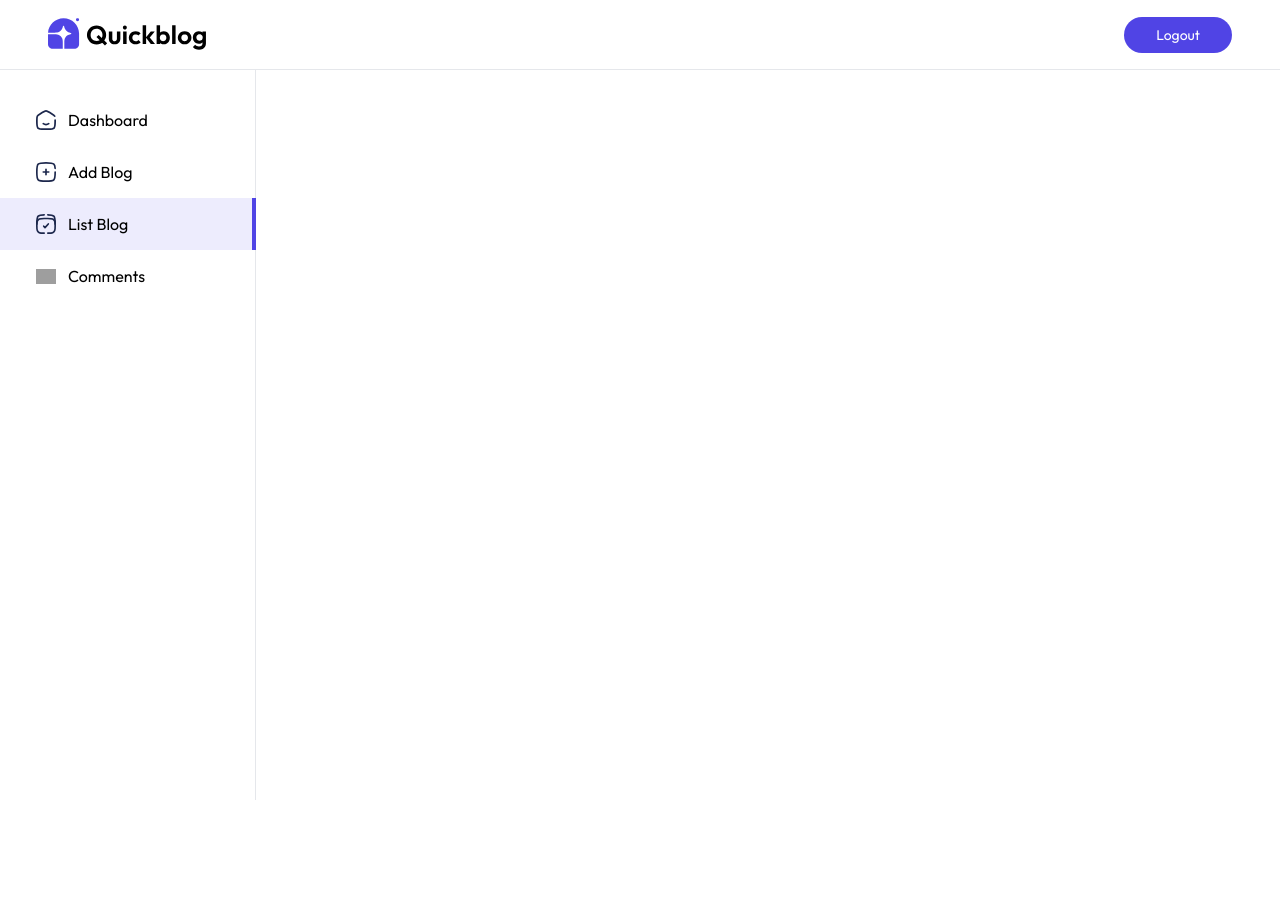
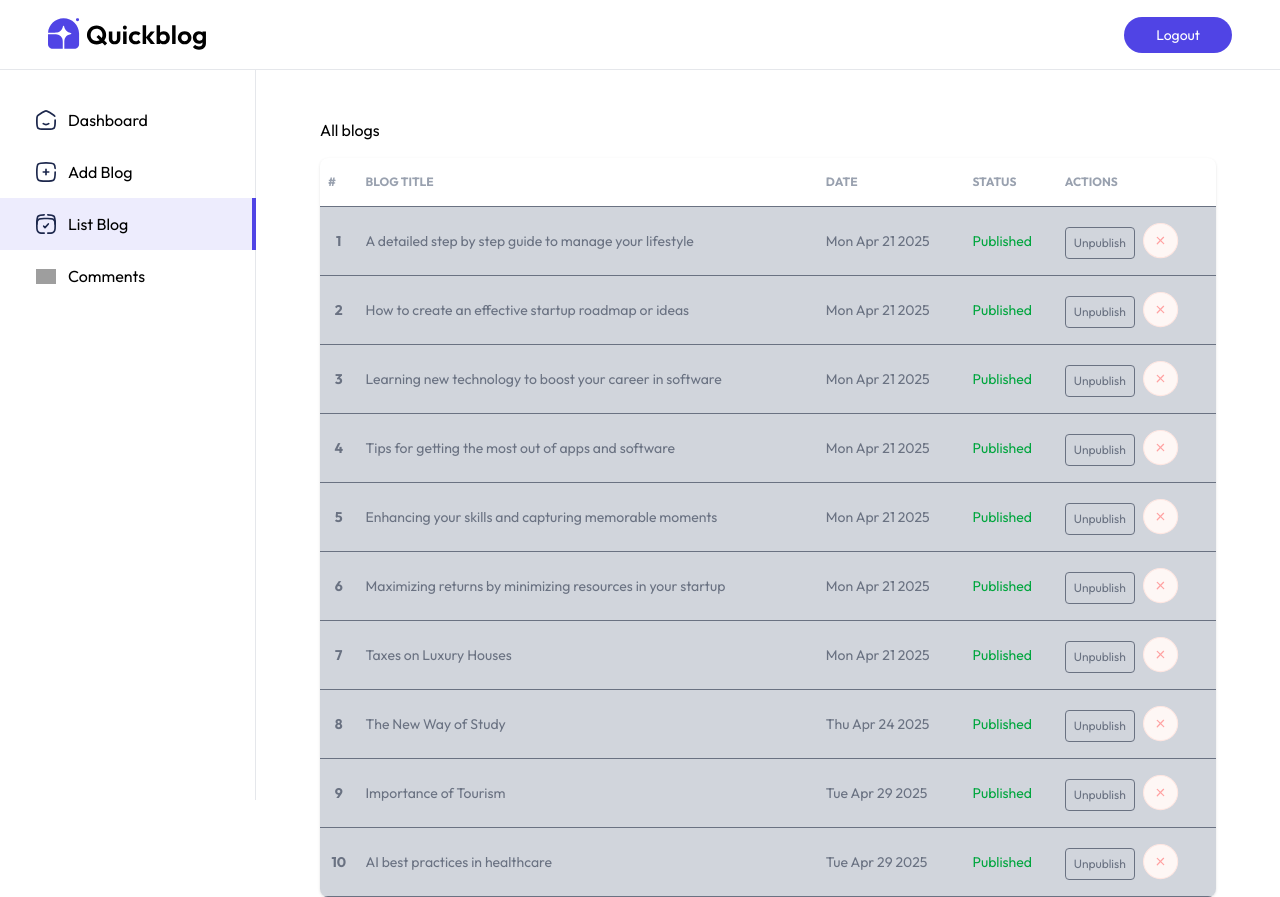
Before and after one commit to asadullahjamil0/QUICKBLOG, a React (Vite) app in the folder client/: page /admin/listBlog in a window 1280 px wide. Before the commit the page ends 800 px from the top, so only its background shows below. Built offline with nearby package versions, Linux system fonts and the light colour scheme; grey boxes are pictures that could not be loaded.

Commit message:
Added listBlog and comments options in Dashboard.

```diff
--- a/client/src/components/admin/BlogTableItem.jsx
+++ b/client/src/components/admin/BlogTableItem.jsx
@@ -3,7 +3,7 @@ import { assets } from '../../assets/assets';
 
 const BlogTableItem = ({ blog, fetchBlogs, index }) => {
 
-    const [title, createdAt] = blog;
+    const { title, createdAt } = blog;
     const BlogDate = new Date(createdAt)
     return (
         <tr className='border-y bg-gray-300 '>
--- a/client/src/pages/admin/Comments.jsx
+++ b/client/src/pages/admin/Comments.jsx
@@ -1,10 +1,31 @@
-import React from 'react'
+import React, { useState, useEffect } from 'react'
+import { comments_data } from '../../assets/assets'
 
 const Comments = () => {
+
+  const [comments, setComments] = useState([])
+  const [filter, setFilter] = useState('all')
+
+  const fetchComments = async () => {
+    // fetch comments from backend
+    setComments(comments_data)
+  }
+
+  useEffect(() => {
+    fetchComments();
+  }, [])
+
   return (
-    <div>
+    <div className=' flex-1 pt-5 px-5 sm:pt-12 sm:pl-16 bg-value-50/50'>
+      <div className='flex justify-between items-center max-w-3xl'>
+        <h1>Comments</h1>
+        <div className='flex gap-4'>
+          <button className={`shadow-custom-sm border rounded-full px-4 py-1 cursor-pointer text-sm ${filter === 'Approved' ? 'text-primary' : 'text-gray-700'}`}>Approved</button>
+        </div>
 
-    </div>
+      </div>
+
+    </div >
   )
 }
 
--- a/client/src/pages/admin/Dashboard.jsx
+++ b/client/src/pages/admin/Dashboard.jsx
@@ -1,5 +1,7 @@
 import React, { useEffect, useState } from 'react'
 import { assets, dashboard_data } from '../../assets/assets'
+import { DragControls } from 'motion/react'
+import BlogTableItem from '../../components/admin/BlogTableItem'
 
 const Dashboard = () => {
 
@@ -67,7 +69,9 @@ const Dashboard = () => {
             </thead>
 
             <tbody>
-
+              {dashboardData.recentBlogs.map((blog, index) => {
+                return <BlogTableItem key={blog._id} blog={blog} fetchBlogs={fetchDashboardData} index={index + 1} />
+              })}
             </tbody>
           </table>
         </div>
--- a/client/src/pages/admin/ListBlog.jsx
+++ b/client/src/pages/admin/ListBlog.jsx
@@ -1,8 +1,41 @@
-import React from 'react'
+import React, { useEffect } from 'react'
+import { blog_data } from '../../assets/assets'
+import BlogTableItem from '../../components/admin/BlogTableItem'
 
 const ListBlog = () => {
+
+  const [blogs, setBlogs] = React.useState([])
+  const fetchBlogs = async () => {
+    setBlogs(blog_data)
+  }
+
+  useEffect(() => {
+    fetchBlogs();
+  }, [])
+
+
   return (
-    <div>
+    <div className='flex-1 pt-5 px-5 sm:pt-12 sm:pl-16 bg-value-50/50'>
+      <h1>All blogs</h1>
+      <div className='relative mt-4 h-4/5 overflow-x-auto shadow rounded-lg bg-white max-w-4xl scrollbar-hide '>
+        <table className='w-full text-sm text-gray-500'>
+          <thead className='text-xs text-gray-400 uppercase text-left'>
+            <tr>
+              <th scope='col' className='px-2 py-4'>#</th>
+              <th scope='col' className='px-2 py-4'>Blog title</th>
+              <th scope='col' className='px-2 py-4 max:sm-hidden'>Date</th>
+              <th scope='col' className='px-2 py-4 max:sm-hidden'>Status</th>
+              <th scope='col' className='px-2 py-4'>Actions</th>
+            </tr>
+          </thead>
+
+          <tbody>
+            {blogs.map((blog, index) => {
+              return <BlogTableItem key={blog._id} blog={blog} fetchBlogs={fetchBlogs} index={index + 1} />
+            })}
+          </tbody>
+        </table>
+      </div>
     </div>
   )
 }
```
